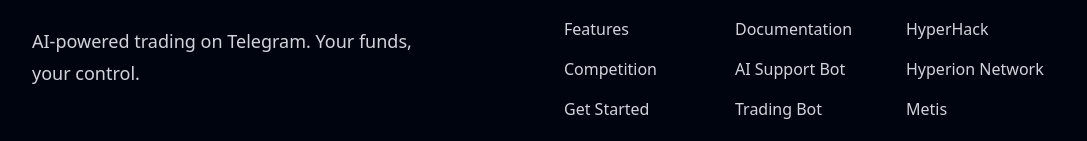
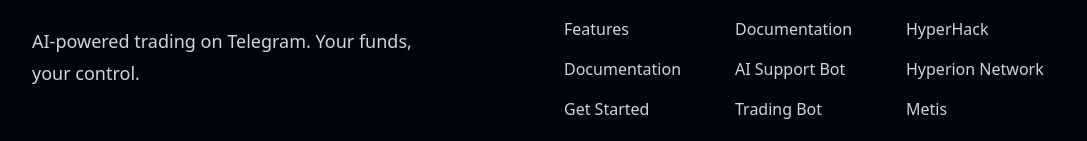
Before and after one commit to SmartOnStuff/LazaiTrader_home, a React (Vite) app: page / in a window 1280 px wide. Shown: the part 2470-2611 px from the top of the page, without its empty margins (96-1183 px from the left). Built offline with nearby package versions, Linux system fonts and the light colour scheme.

Commit message:
Update Footer.jsx

```diff
--- a/src/components/Footer.jsx
+++ b/src/components/Footer.jsx
@@ -7,7 +7,7 @@
       title: "Navigation",
       links: [
         { name: "Features", link: "#features" },
-        { name: "Competition", link: "#hyperhack" },
+        { name: "Documentation", link: "https://docs.lazaitrader.com" },
         { name: "Get Started", link: "#get-started" }
       ]
     },
```
